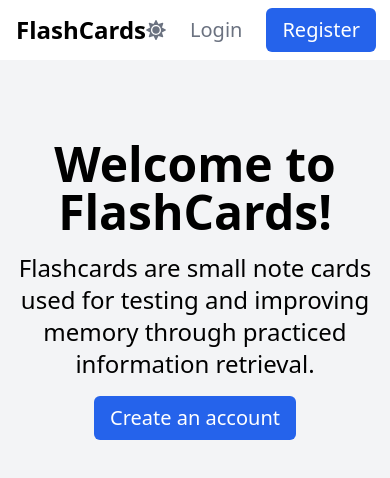
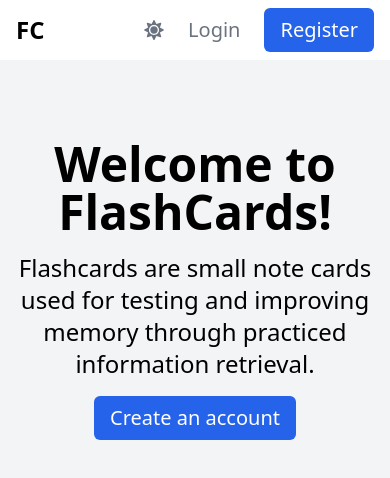
Before and after one commit to yap8/flashcards, a React (Create React App) app in the folder client/: page / in a window 390 px wide. Shown: the top 478 px of the page. Built offline with nearby package versions, Linux system fonts and the light colour scheme.

Commit message:
made logo react to resolution change

```diff
--- a/client/src/components/Header.js
+++ b/client/src/components/Header.js
@@ -28,7 +28,8 @@ const Header = () => {
           className="text-2xl md:text-4xl font-semibold dark:text-white"
           to={user ? '/collections' : '/'}
         >
-          FlashCards
+          <span className="hidden md:inline">FlashCards</span>
+          <span className="md:hidden">FC</span>
         </Link>
         <ul className="flex items-center">
           <li className="mr-2 md:mr-4 flex">
```
